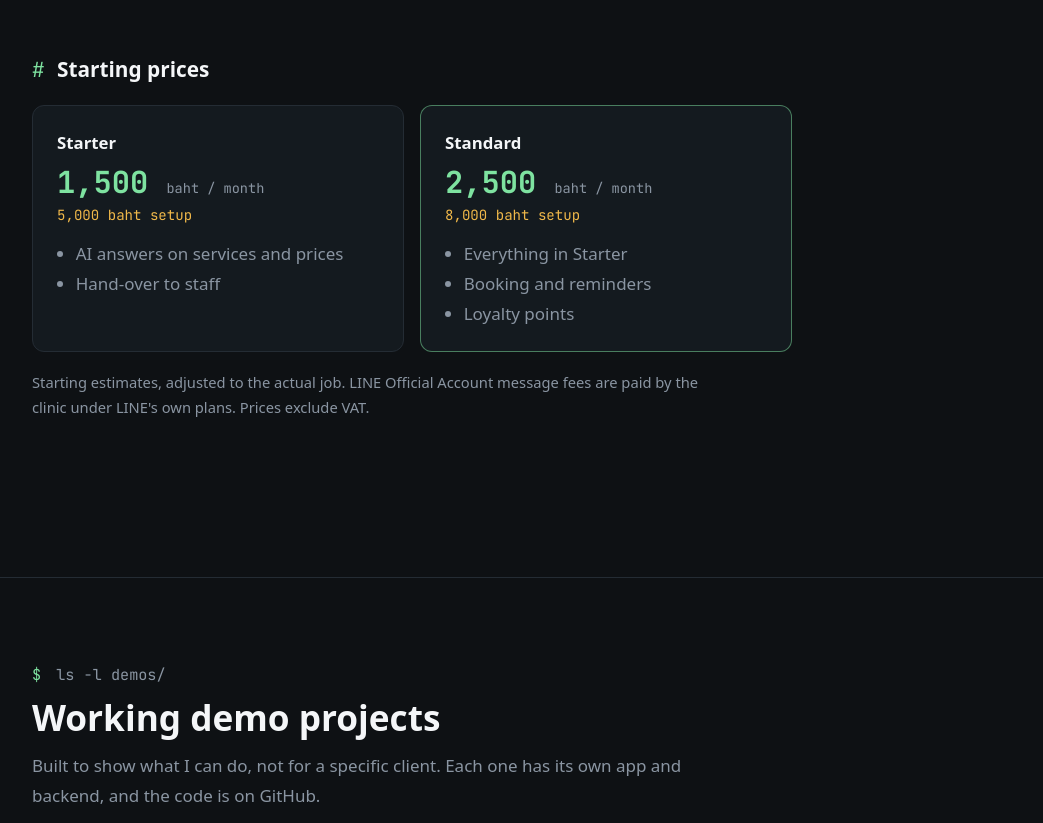
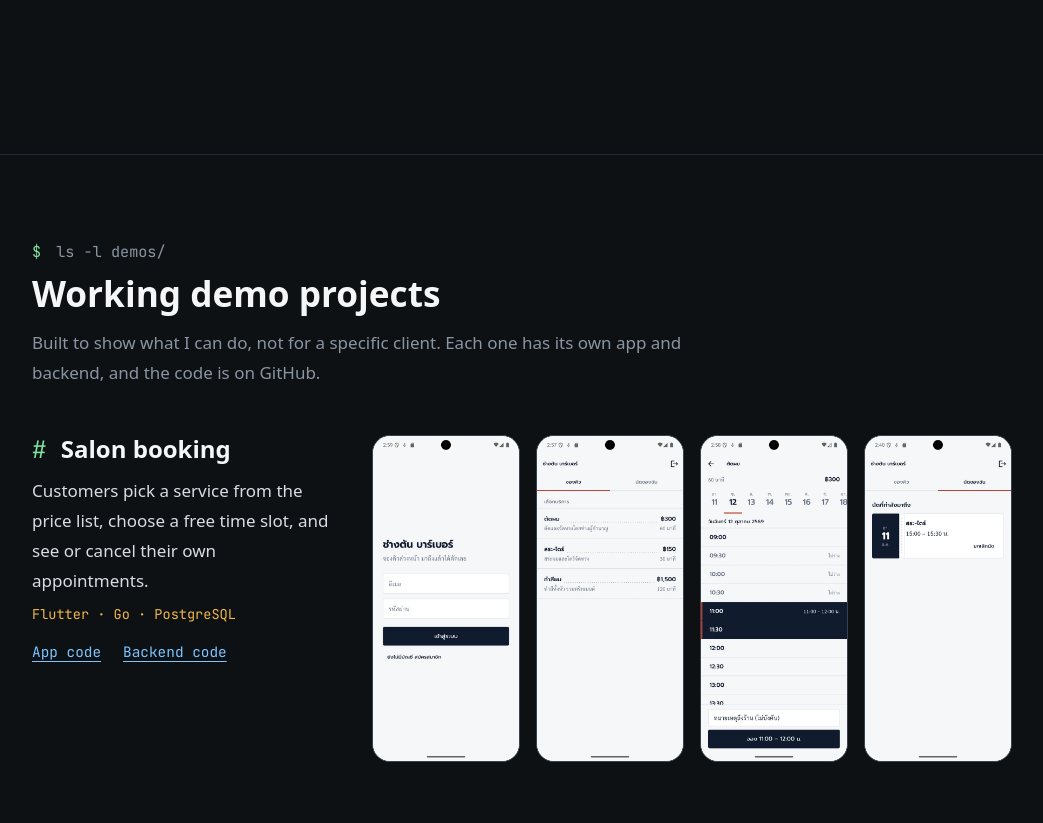
Before and after one commit to kitchu-studio/kitchu-studio.github.io, a plain HTML site: page index.html in a window 1280 px wide. Shown: the part 2127-2950 px from the top of the page, without its empty margins (100-1143 px from the left). Drawn offline with Linux system fonts and the light colour scheme; a web font is replaced by a local one.

Commit message:
Remove pricing section

```diff
--- a/index.html
+++ b/index.html
@@ -12,7 +12,7 @@
   <link rel="preconnect" href="https://fonts.googleapis.com">
   <link rel="preconnect" href="https://fonts.gstatic.com" crossorigin>
   <link href="https://fonts.googleapis.com/css2?family=Anuphan:wght@400;500;600;700&family=JetBrains+Mono:wght@400;500;700&display=swap" rel="stylesheet">
-  <link rel="stylesheet" href="style.css?v=6">
+  <link rel="stylesheet" href="style.css?v=7">
 </head>
 <body>
   <div class="progress" aria-hidden="true"></div>
@@ -95,26 +95,6 @@
             <li><h3><span lang="th">สะสมแต้มและแจ้งโปรโมชัน</span><span lang="en">Points and promotions</span></h3><p><span lang="th">ต่อยอดจากระบบสะสมแต้มที่ผมทำเป็นเดโมไว้แล้ว</span><span lang="en">Builds on the loyalty system I already demo below.</span></p></li>
           </ul>
         </div>
-
-        <h3 class="sub"><span lang="th">ราคาเริ่มต้น</span><span lang="en">Starting prices</span></h3>
-        <div class="plans">
-          <div class="plan">
-            <h4><span lang="th">เริ่มต้น</span><span lang="en">Starter</span></h4>
-            <p class="price">1,500 <small><span lang="th">บาท/เดือน</span><span lang="en">baht / month</span></small></p>
-            <p class="setup"><span lang="th">ค่าติดตั้ง 5,000 บาท</span><span lang="en">5,000 baht setup</span></p>
-            <ul><li><span lang="th">AI ตอบคำถามบริการและราคา</span><span lang="en">AI answers on services and prices</span></li><li><span lang="th">ส่งต่อให้ทีมงาน</span><span lang="en">Hand-over to staff</span></li></ul>
-          </div>
-          <div class="plan hot">
-            <h4><span lang="th">มาตรฐาน</span><span lang="en">Standard</span></h4>
-            <p class="price">2,500 <small><span lang="th">บาท/เดือน</span><span lang="en">baht / month</span></small></p>
-            <p class="setup"><span lang="th">ค่าติดตั้ง 8,000 บาท</span><span lang="en">8,000 baht setup</span></p>
-            <ul><li><span lang="th">ทุกอย่างในเริ่มต้น</span><span lang="en">Everything in Starter</span></li><li><span lang="th">รับจองคิวและเตือนนัด</span><span lang="en">Booking and reminders</span></li><li><span lang="th">สะสมแต้ม</span><span lang="en">Loyalty points</span></li></ul>
-          </div>
-        </div>
-        <p class="note small">
-          <span lang="th">ราคาประมาณการเริ่มต้น ปรับตามงานจริง ค่าข้อความของ LINE Official Account ร้านจ่ายตามแพ็กเกจของ LINE ราคายังไม่รวมภาษีมูลค่าเพิ่ม</span>
-          <span lang="en">Starting estimates, adjusted to the actual job. LINE Official Account message fees are paid by the clinic under LINE's own plans. Prices exclude VAT.</span>
-        </p>
       </div>
     </section>
 
@@ -344,6 +324,6 @@
     </div>
   </footer>
 
-  <script src="script.js?v=6"></script>
+  <script src="script.js?v=7"></script>
 </body>
 </html>
```
